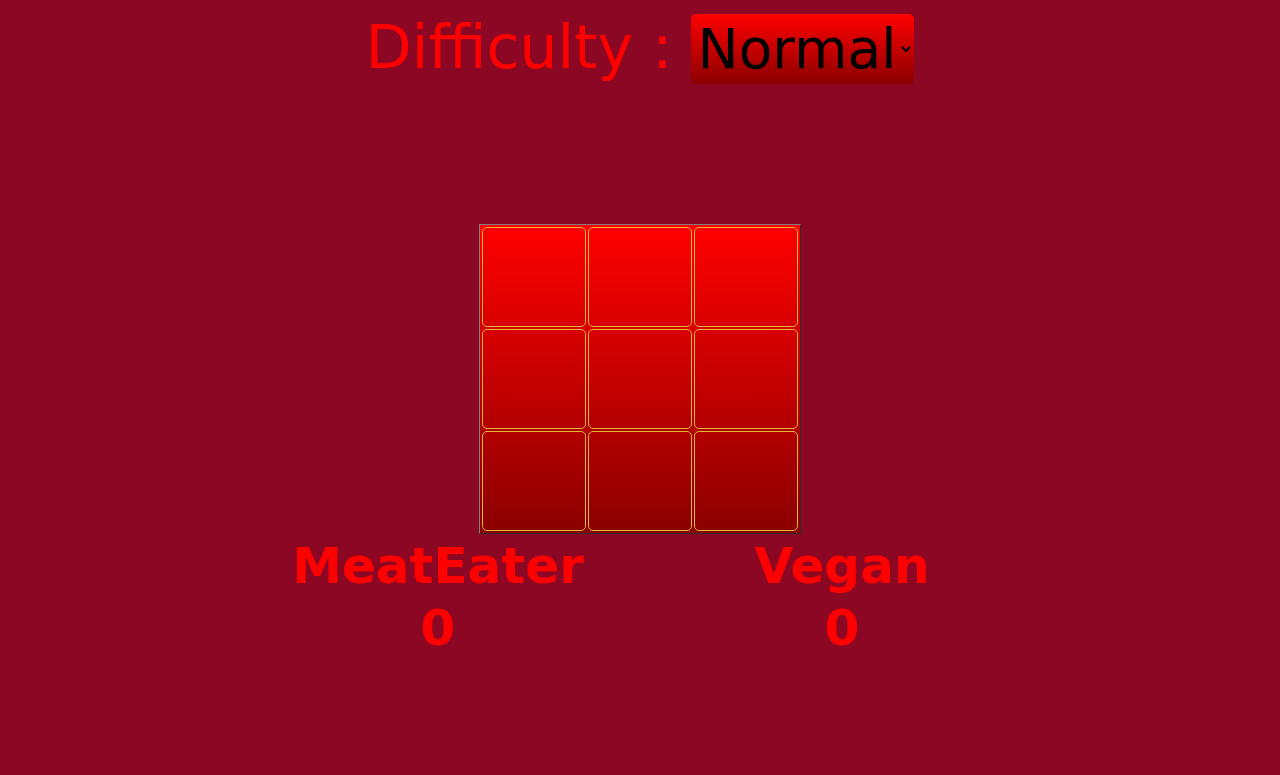
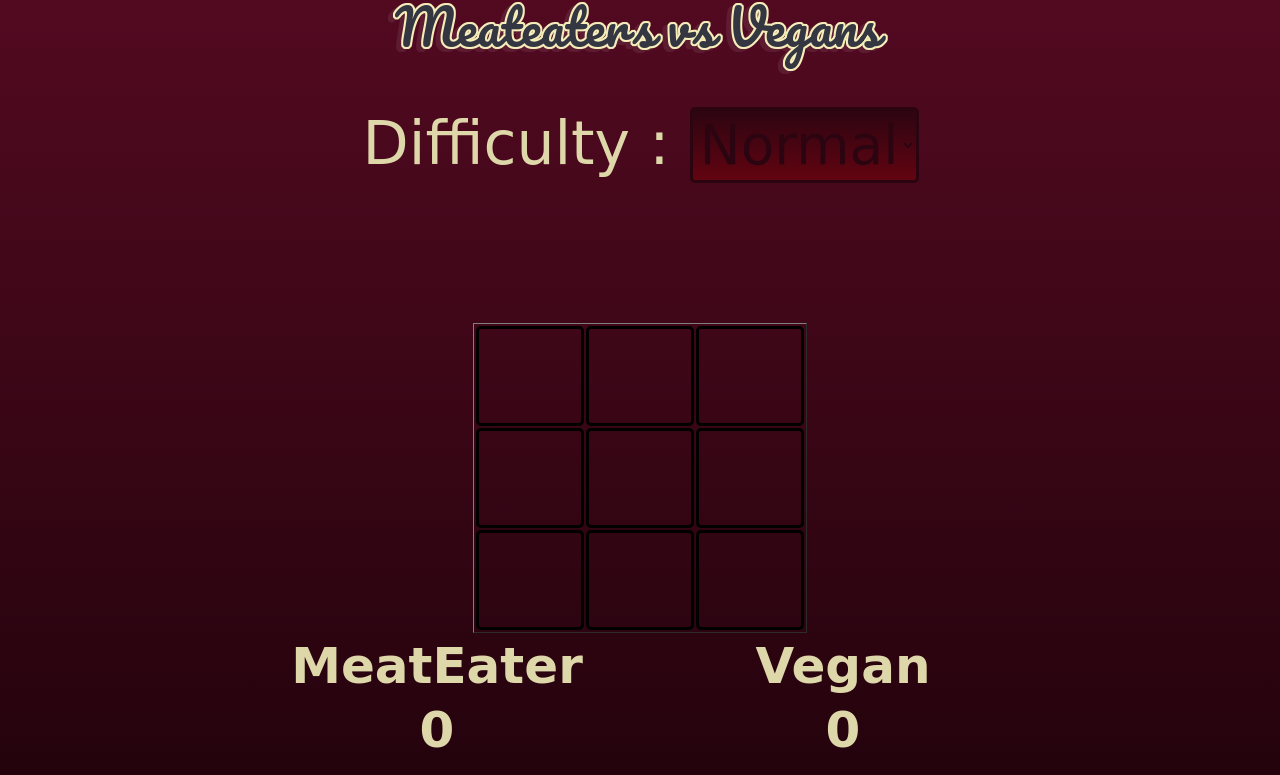
Before and after one commit to szniemiec/tic-tac-toe-codecool, a website: page Views/gameAi.html in a window 1280 px wide. Shown: the part 44-819 px from the top of the page. Drawn offline with Linux system fonts and the light colour scheme; a web font is replaced by a local one.

Commit message:
Change gameAi.html style

```diff
--- a/Public/css/gameStyleAi.css
+++ b/Public/css/gameStyleAi.css
@@ -1,6 +1,6 @@
 
 body {
-	background-color: #8b0723;
+	background-image: linear-gradient(#550A22,#24030d);
 	font-family: 'padmaa', cursive;
 }
 
@@ -16,12 +16,14 @@ table.scoreboard tr td {
 	font-size: 50px;
 }
 
+
 table.board {
 	background: red;
-	background: -webkit-linear-gradient(red, darkred);
-	background: -o-linear-gradient(red, darkred);
-	background: -moz-linear-gradient(red, darkred);
-	background: linear-gradient(red, darkred);
+	background: -webkit-linear-gradient(white, darkred);
+	background: -o-linear-gradient(white, darkred);
+	background: -moz-linear-gradient(white, darkred);
+	background: linear-gradient(white, darkred);
+	background: transparent;
 }
 
 
@@ -32,7 +34,7 @@ table.board tr td {
 	width: 100px;
 	cursor: pointer;
 	font-size: 0;
-	border: 1px solid #e0b936;
+	border: 3px solid black;
 	border-radius: 5px;
 }
 
@@ -67,6 +69,7 @@ table.board tr td {
 	background: -o-linear-gradient(red, darkred);
 	background: -moz-linear-gradient(red, darkred);
 	background: linear-gradient(red, darkred);
+	opacity: 0.5;
 }
 
 footer {
@@ -80,16 +83,17 @@ footer {
 
 #difficulty-select {
 	background: black;
-	background: -webkit-linear-gradient(red, darkred);
-	background: -o-linear-gradient(red, darkred);
-	background: -moz-linear-gradient(red, darkred);
-	background: linear-gradient(red, darkred);
-	color: black;
-	border: 0px solid black;
+	background: -webkit-linear-gradient(white, darkred);
+	background: -o-linear-gradient (black, darkred);
+	background: -moz-linear-gradient(black, darkred);
+	background: linear-gradient(black, darkred);
+	color: #f6eeba;
+	border: 3px solid black;
 	border-radius: 5px;
 	padding: 2px;
 	font-size: 55px;
 	font-family: 'Patrick Hand SC', cursive;
+	opacity: 0.4;
 }
 
 #difficulty-select option {
@@ -101,10 +105,17 @@ footer {
 }
 
 #difficulty-label {
-	color: red;
+	color:#f6eeba;
 	font-size: 60px;
 }
 
 #difficulty-block {
 	margin-bottom: 140px;
 }
+
+.paragraph {
+	color: #ded7a9 !important;
+	padding: 2px;
+	font-size: 55px;
+	font-family: 'Patrick Hand SC', cursive;
+}
--- a/Views/gameAi.html
+++ b/Views/gameAi.html
@@ -8,13 +8,12 @@
 	</head>
 	<body>
 		<div align="center">
-			<h2>Meateaters vs Vegans</h2>
-
+			<h2><img src="..\Images\meatvsvegans.png"></h2>
 
 
 
 			<div id="difficulty-block">
-				<label id="difficulty-label">
+				<label class = "paragraph" id="difficulty-label">
 					Difficulty :
 				</label>
 				<select id="difficulty-select">
@@ -49,18 +48,18 @@
 
 			<table class="scoreboard" id="scoreboard" border=0>
 				<tr>
-					<td><i class=aria-hidden="true"></i> MeatEater</td>
-					<td><i class=aria-hidden="true"></i> Vegan</td>
+					<td class="paragraph"><i class=aria-hidden="true"></i> MeatEater</td>
+					<td class="paragraph"><i class=aria-hidden="true"></i> Vegan</td>
 				</tr>
 
 				<tr>
-					<td>0</td>
-					<td>0</td>
+					<td class="paragraph">0</td>
+					<td class="paragraph">0</td>
 				</tr>
 			</table>
 
 
-			<div class="hiddenMessages" id="winnerMessageBox"></div>
+			<div class="paragraph" id="winnerMessageBox"></div>
 			<button class="hiddenMessages" id="playAgainButton" onclick="reset()">PLAY AGAIN</button>
 
 
```
Also changed, not shown: Images/difficulty.png (added), Images/meatvsvegans.png (added), Images/p1.png, Images/p2.png.
